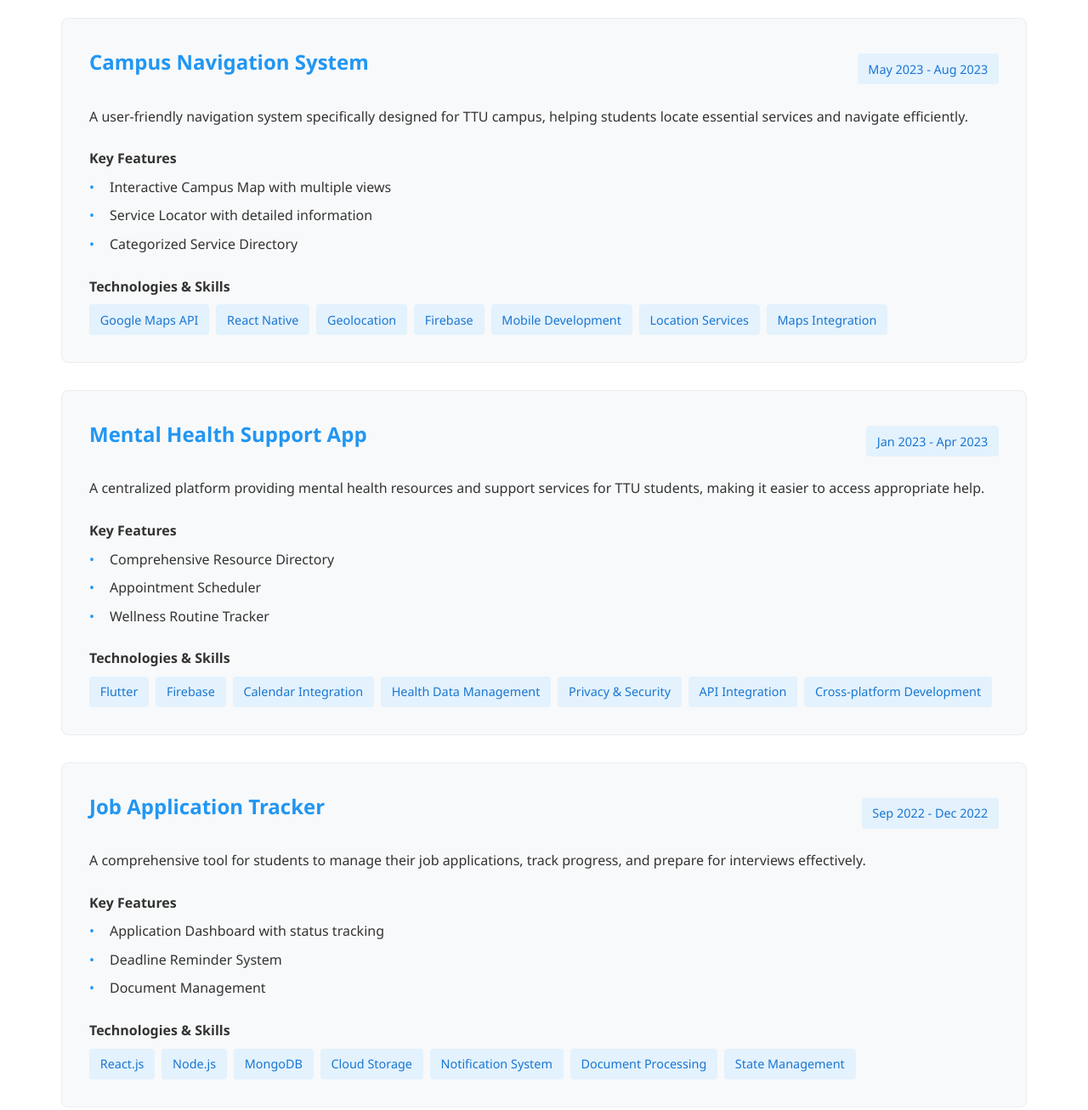
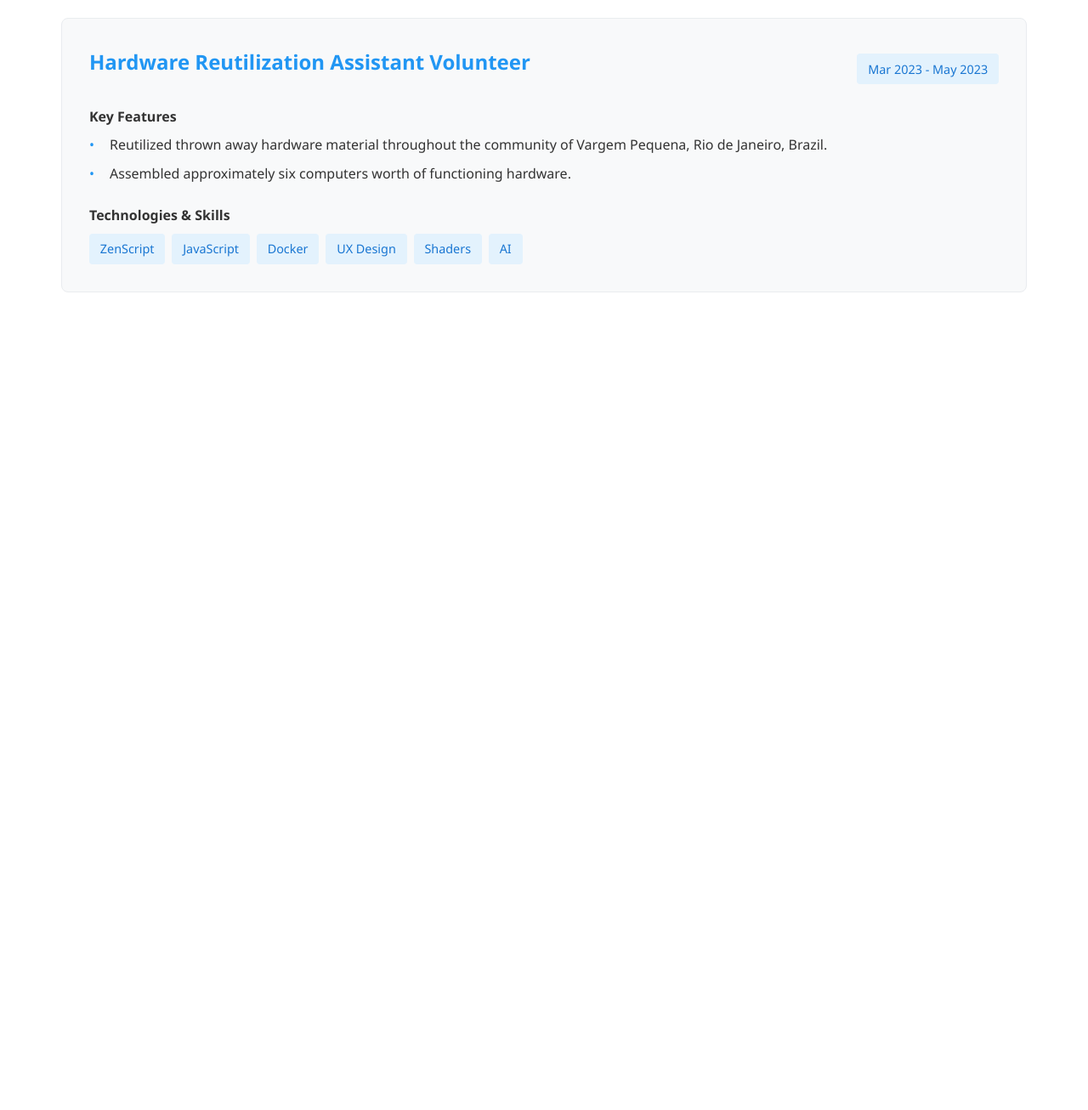
Before and after one commit to MatheusMM75/create_website_Assignment1_v2, a plain HTML site: page projects.html in a window 1280 px wide. Shown: the part 920-2226 px from the top of the page at 85% size. After the commit the page ends 1328 px from the top, so only its background shows below. Drawn offline with Linux system fonts and the light colour scheme.

Commit message:
Changing Projects pt.3

```diff
--- a/projects.html
+++ b/projects.html
@@ -206,100 +206,32 @@
         <div class="project-card">
             <div class="project-header">
                 <div class="project-title-group">
-                    <h3 class="project-title">Campus Navigation System</h3>
+                    <h3 class="project-title">Hardware Reutilization Assistant Volunteer </h3>
                 </div>
-                <span class="project-timeline">May 2023 - Aug 2023</span>
-            </div>
-            <div class="project-description">
-                <p>A user-friendly navigation system specifically designed for TTU campus, helping students locate essential services and navigate efficiently.</p>
+                <span class="project-timeline">Mar 2023 - May 2023</span>
             </div>
             <div class="key-features">
                 <h4>Key Features</h4>
                 <ul>
-                    <li>Interactive Campus Map with multiple views</li>
-                    <li>Service Locator with detailed information</li>
-                    <li>Categorized Service Directory</li>
+                    <li>Reutilized thrown away hardware material throughout the community of Vargem Pequena, Rio de Janeiro, Brazil.</li>
+                    <li>Assembled approximately six computers worth of functioning hardware.</li>
                 </ul>
             </div>
             <div class="skills-section">
                 <h4>Technologies & Skills</h4>
                 <div class="skills-grid">
-                    <span class="skill-tag">Google Maps API</span>
-                    <span class="skill-tag">React Native</span>
-                    <span class="skill-tag">Geolocation</span>
-                    <span class="skill-tag">Firebase</span>
-                    <span class="skill-tag">Mobile Development</span>
-                    <span class="skill-tag">Location Services</span>
-                    <span class="skill-tag">Maps Integration</span>
+                    <span class="skill-tag">ZenScript</span>
+                    <span class="skill-tag">JavaScript</span>
+                    <span class="skill-tag">Docker</span>
+                    <span class="skill-tag">UX Design</span>
+                    <span class="skill-tag">Shaders</span>
+                    <span class="skill-tag">AI</span>
                 </div>
             </div>
         </div>
 
-        <!-- Mental Health Support App -->
-        <div class="project-card">
-            <div class="project-header">
-                <div class="project-title-group">
-                    <h3 class="project-title">Mental Health Support App</h3>
-                </div>
-                <span class="project-timeline">Jan 2023 - Apr 2023</span>
-            </div>
-            <div class="project-description">
-                <p>A centralized platform providing mental health resources and support services for TTU students, making it easier to access appropriate help.</p>
-            </div>
-            <div class="key-features">
-                <h4>Key Features</h4>
-                <ul>
-                    <li>Comprehensive Resource Directory</li>
-                    <li>Appointment Scheduler</li>
-                    <li>Wellness Routine Tracker</li>
-                </ul>
-            </div>
-            <div class="skills-section">
-                <h4>Technologies & Skills</h4>
-                <div class="skills-grid">
-                    <span class="skill-tag">Flutter</span>
-                    <span class="skill-tag">Firebase</span>
-                    <span class="skill-tag">Calendar Integration</span>
-                    <span class="skill-tag">Health Data Management</span>
-                    <span class="skill-tag">Privacy & Security</span>
-                    <span class="skill-tag">API Integration</span>
-                    <span class="skill-tag">Cross-platform Development</span>
-                </div>
-            </div>
-        </div>
 
-        <!-- Job Application Tracker -->
-        <div class="project-card">
-            <div class="project-header">
-                <div class="project-title-group">
-                    <h3 class="project-title">Job Application Tracker</h3>
-                </div>
-                <span class="project-timeline">Sep 2022 - Dec 2022</span>
-            </div>
-            <div class="project-description">
-                <p>A comprehensive tool for students to manage their job applications, track progress, and prepare for interviews effectively.</p>
-            </div>
-            <div class="key-features">
-                <h4>Key Features</h4>
-                <ul>
-                    <li>Application Dashboard with status tracking</li>
-                    <li>Deadline Reminder System</li>
-                    <li>Document Management</li>
-                </ul>
-            </div>
-            <div class="skills-section">
-                <h4>Technologies & Skills</h4>
-                <div class="skills-grid">
-                    <span class="skill-tag">React.js</span>
-                    <span class="skill-tag">Node.js</span>
-                    <span class="skill-tag">MongoDB</span>
-                    <span class="skill-tag">Cloud Storage</span>
-                    <span class="skill-tag">Notification System</span>
-                    <span class="skill-tag">Document Processing</span>
-                    <span class="skill-tag">State Management</span>
-                </div>
-            </div>
-        </div>
+
     </div>
 </body>
 </html>
```
